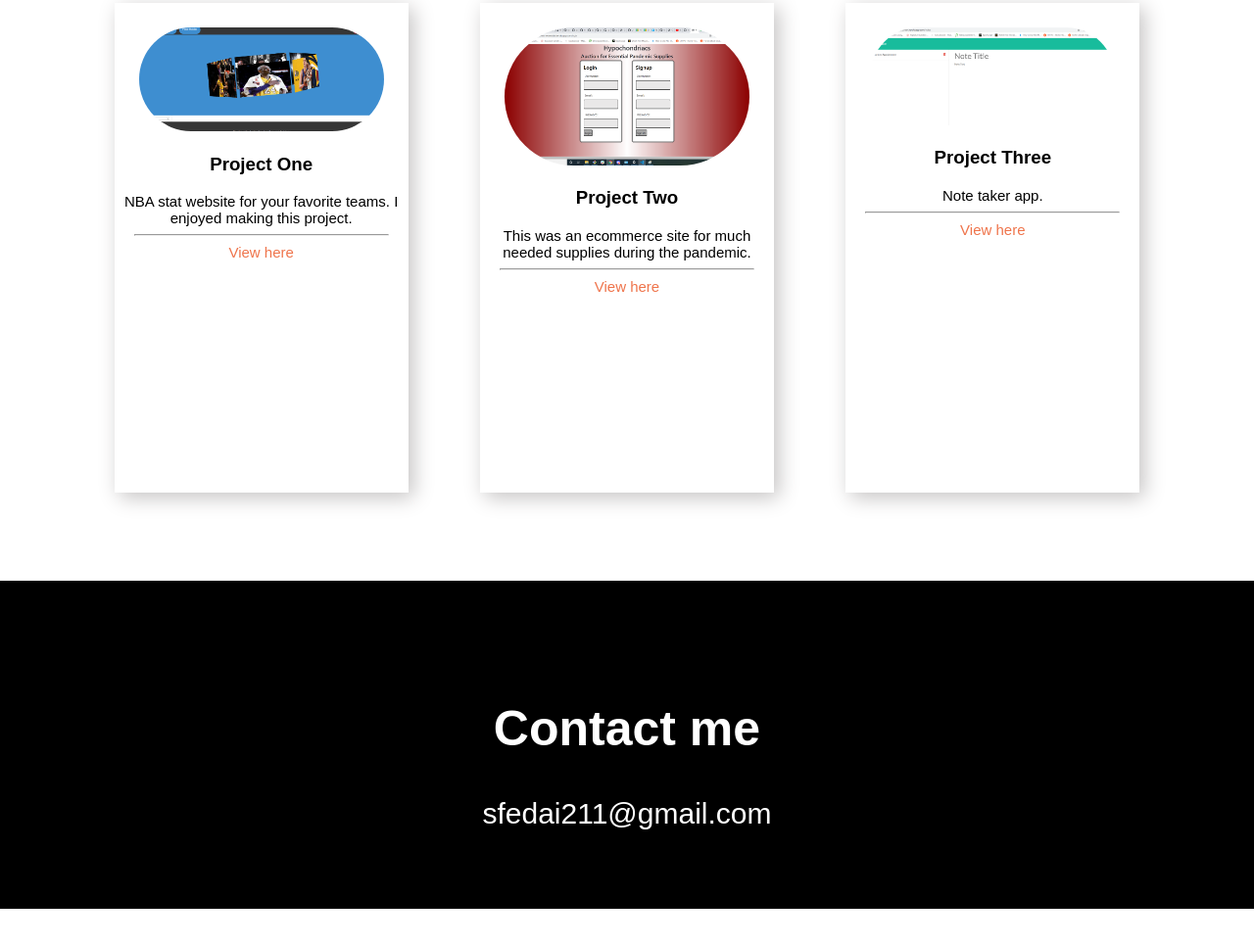
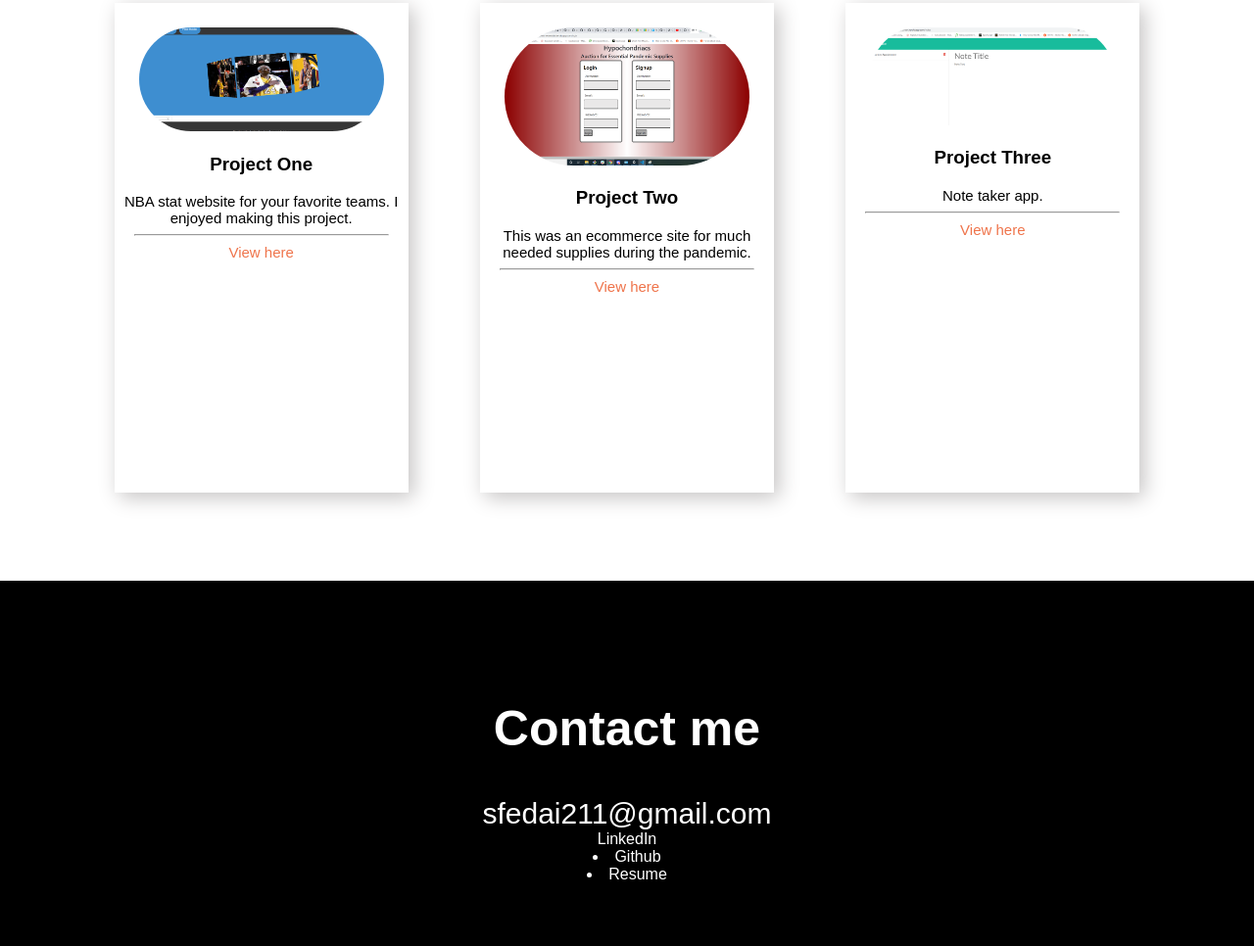
Before and after one commit to sfedai/portfolio-fedai, a plain HTML site: page index.html in a window 1280 px wide. Shown: the part 1397-2363 px from the top of the page at 98% size. Before the commit the page ends 2325 px from the top, so only its background shows below. Drawn offline with Linux system fonts and the light colour scheme; files whose address does not match are found by name.

Commit message:
project 2

```diff
--- a/index.html
+++ b/index.html
@@ -60,6 +60,13 @@
     <footer id="contact-me">
         <h2>Contact me</h2>
         <p>sfedai211@gmail.com</p>
+        <a href="https://www.linkedin.com/in/sulaimon-fedai-98602b214/">LinkedIn</a>
+    </li>
+    <li>
+      <a href="https://github.com/sfedai">Github</a>
+    </li>
+    <li>
+      <a href=".images/resume.pdf">Resume</a>
 
     </footer>
   <script src="src/app.js"></script>
```
Also changed, not shown: 1 other file.
